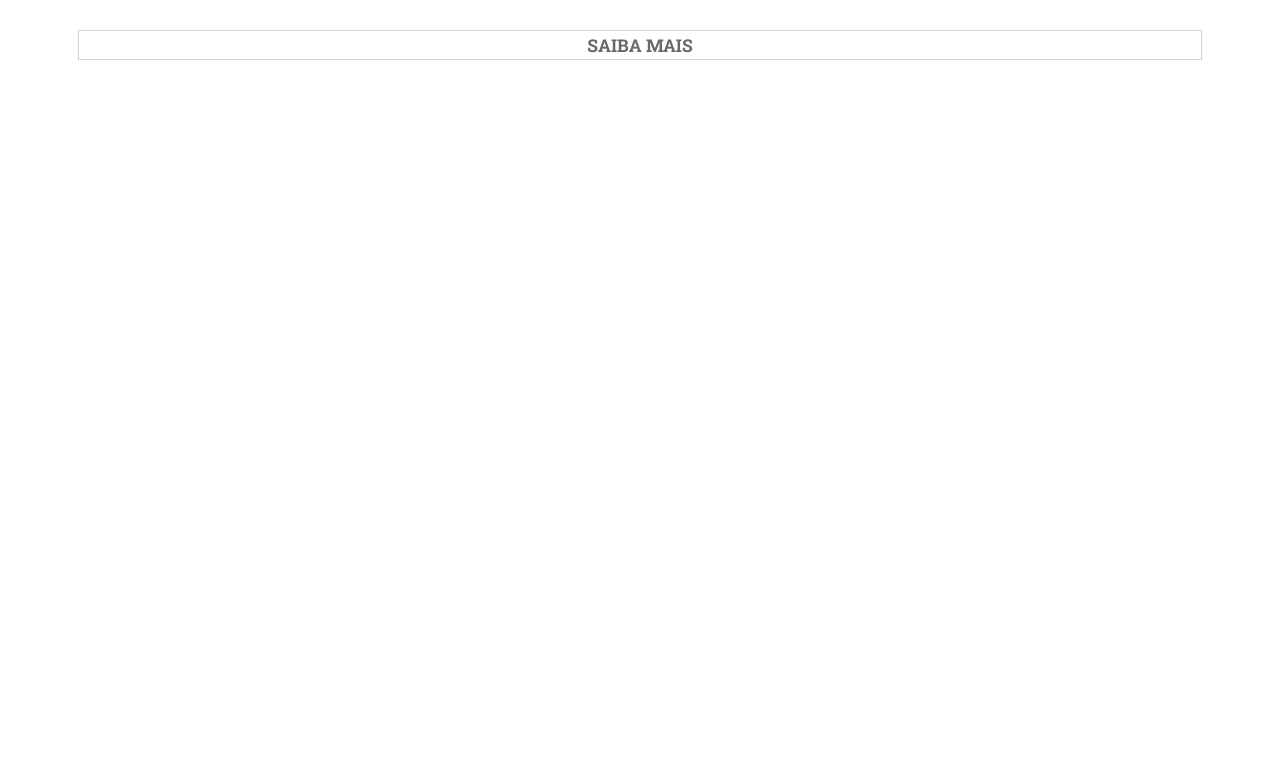
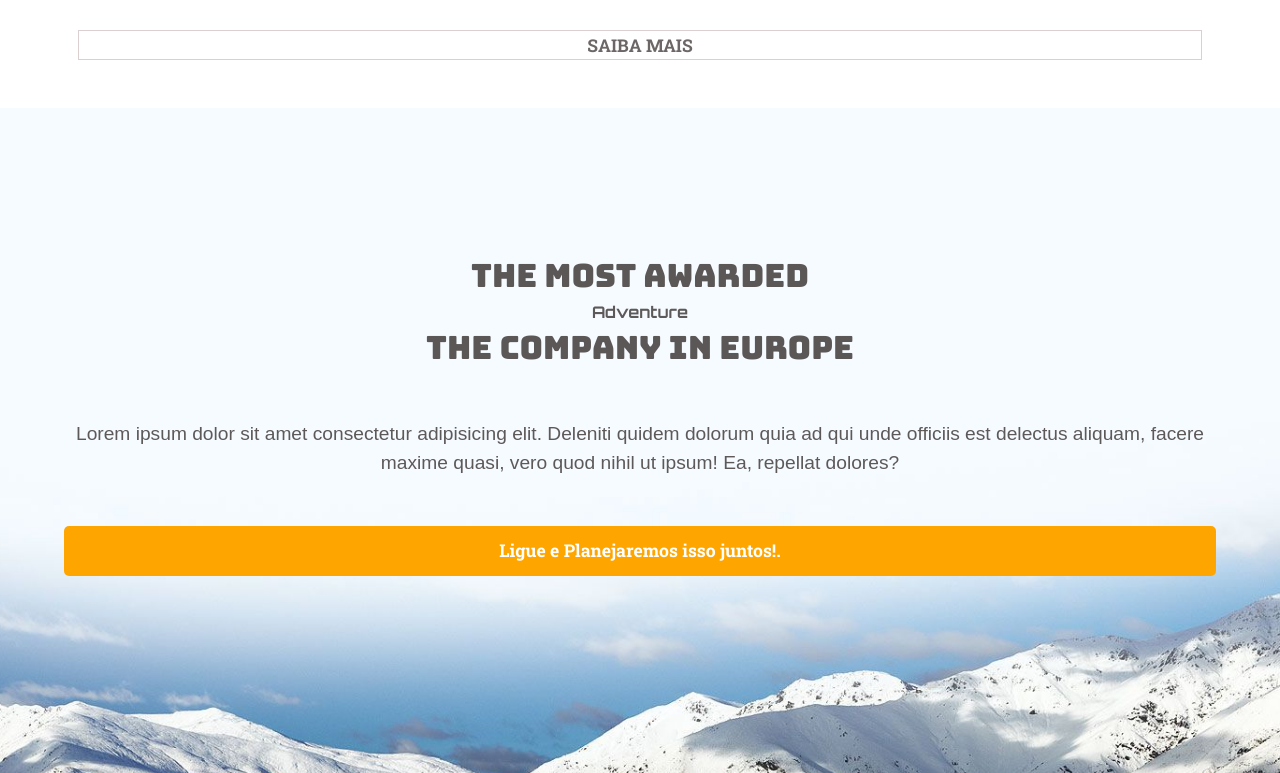
Before and after one commit to antonioCarlosFerreiraFilho/lotusTrips-frontend, a React (Vite) app: page / in a window 1280 px wide. Shown: the part 4467-5240 px from the top of the page. Before the commit the page ends 4575 px from the top, so only its background shows below. Built offline with nearby package versions, Linux system fonts and the light colour scheme; a web font is replaced by a local one.

Commit message:
Component: CallTour

```diff
--- /dev/null
+++ b/src/components/CallTour/CallTour.css
@@ -0,0 +1,123 @@
+@media screen and (min-width: 358px) {
+  .CallTour {
+    width: 100%;
+  }
+
+  /* Figure Content: Image Background */
+  .CallTour figure {
+    width: 100%;
+    min-height: 900px;
+
+    box-sizing: border-box;
+    margin: 0;
+    padding: 0;
+
+    background-image: url("../../../public/Backgrounds/back_00.jpg");
+    background-position: center;
+    background-repeat: no-repeat;
+    background-size: cover;
+  }
+
+  .CallTour figure article {
+    width: 100%;
+
+    display: flex;
+    flex-direction: column;
+    justify-content: center;
+    align-items: center;
+  }
+
+  /* Aside Content: title1 title2 and description */
+  .CallTour figure article aside {
+    width: 90%;
+    display: flex;
+    flex-direction: column;
+    justify-content: center;
+    align-items: center;
+
+    padding-top: 9rem;
+  }
+
+  .CallTour figure article aside h2 {
+    color: rgb(92, 87, 87);
+
+    font-size: 2rem;
+    font-family: "Bungee", sans-serif;
+    font-weight: bold;
+    text-align: center;
+
+    margin: 0;
+    padding: 0;
+  }
+
+  .CallTour figure article aside p {
+    color: rgb(93, 89, 89);
+
+    font-size: 1rem;
+    text-align: center;
+    font-family: "Orbitron", sans-serif;
+    font-weight: bold;
+
+    margin: 0;
+    padding: 0;
+  }
+
+  .CallTour figure article aside h3 {
+    color: rgb(92, 87, 87);
+
+    font-size: 2rem;
+    font-family: "Bungee", sans-serif;
+    font-weight: bold;
+    text-align: center;
+
+    margin: 0;
+    padding: 0;
+  }
+
+  /* Nav Content: description and Call */
+  .CallTour figure article nav {
+    width: 90%;
+
+    display: flex;
+    flex-direction: column;
+    align-items: center;
+    justify-content: center;
+
+    margin-top: 3rem;
+  }
+
+  .CallTour figure article nav p {
+    color: rgb(93, 89, 89);
+
+    font-size: 1.2rem;
+    text-align: center;
+    font-family: "Abel", sans-serif;
+    font-weight: 400;
+
+    margin: 0 0 3rem 0;
+  }
+
+  .CallTour figure article nav a {
+    background-color: orange;
+    color: rgb(255, 255, 255);
+
+    width: 100%;
+    height: 50px;
+
+    display: flex;
+    justify-content: center;
+    align-items: center;
+
+    font-size: 1.1rem;
+    font-weight: bold;
+    text-decoration: none;
+    font-family: "Roboto Slab", serif;
+
+    padding: 0;
+    outline: none;
+
+    cursor: pointer;
+    border: none;
+    border-radius: 5px;
+  }
+}
--- /dev/null
+++ b/src/components/CallTour/CallTour.jsx
@@ -0,0 +1,31 @@
+// CSS
+import "./CallTour.css";
+// React
+import { NavLink } from "react-router-dom";
+
+const CallTour = () => {
+  return (
+    <section className="CallTour">
+      <figure>
+        <article>
+          <aside>
+            <h2>The Most Awarded</h2>
+            <p>Adventure</p>
+            <h3>The Company in Europe</h3>
+          </aside>
+          <nav>
+            <p>
+              Lorem ipsum dolor sit amet consectetur adipisicing elit. Deleniti
+              quidem dolorum quia ad qui unde officiis est delectus aliquam,
+              facere maxime quasi, vero quod nihil ut ipsum! Ea, repellat
+              dolores?
+            </p>
+            <NavLink>Ligue e Planejaremos isso juntos!.</NavLink>
+          </nav>
+        </article>
+      </figure>
+    </section>
+  );
+};
+
+export default CallTour;
--- a/src/pages/Home/Home.jsx
+++ b/src/pages/Home/Home.jsx
@@ -3,12 +3,14 @@ import "./Home.css";
 //Components
 import BannerSlider from "../../components/BannerSlider/BannerSlider";
 import Cards from "../../components/Cards/Cards";
+import CallTour from "../../components/CallTour/CallTour";
 
 const Home = () => {
   return (
     <section>
       <BannerSlider />
       <Cards />
+      <CallTour />
     </section>
   );
 };
```
